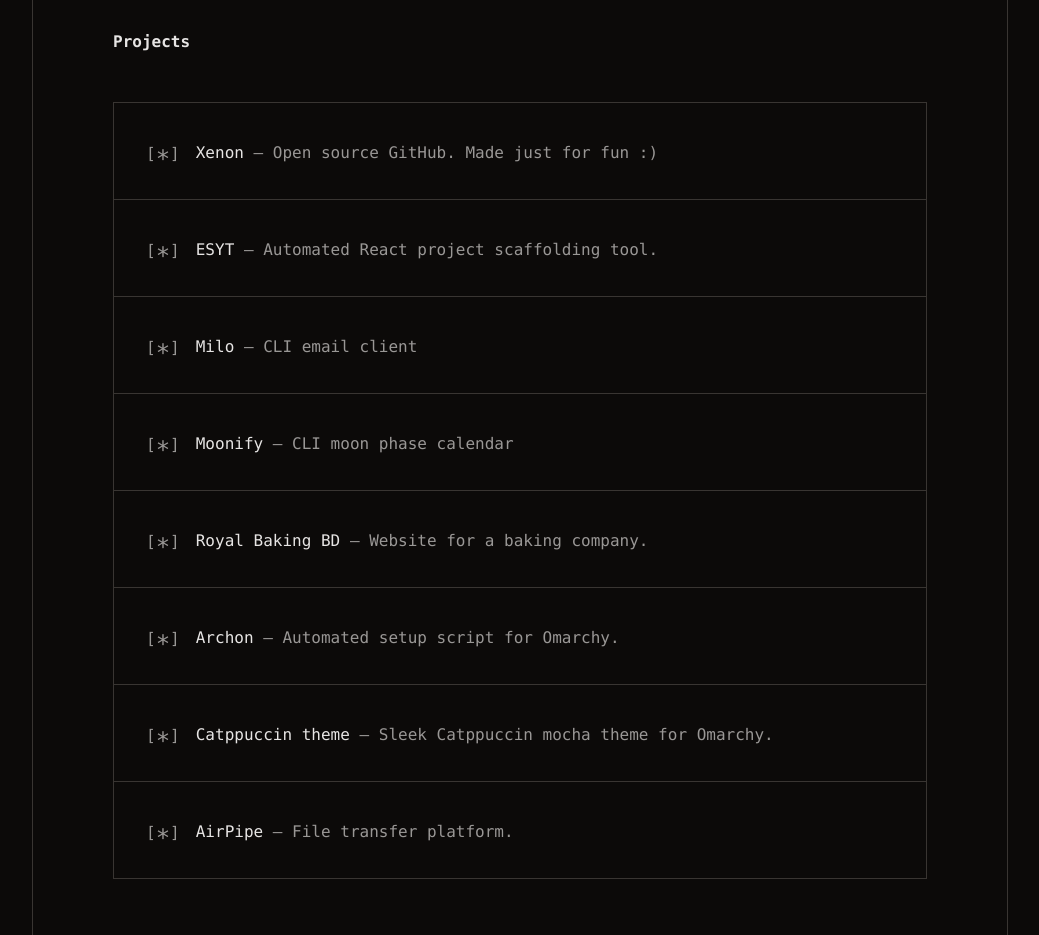
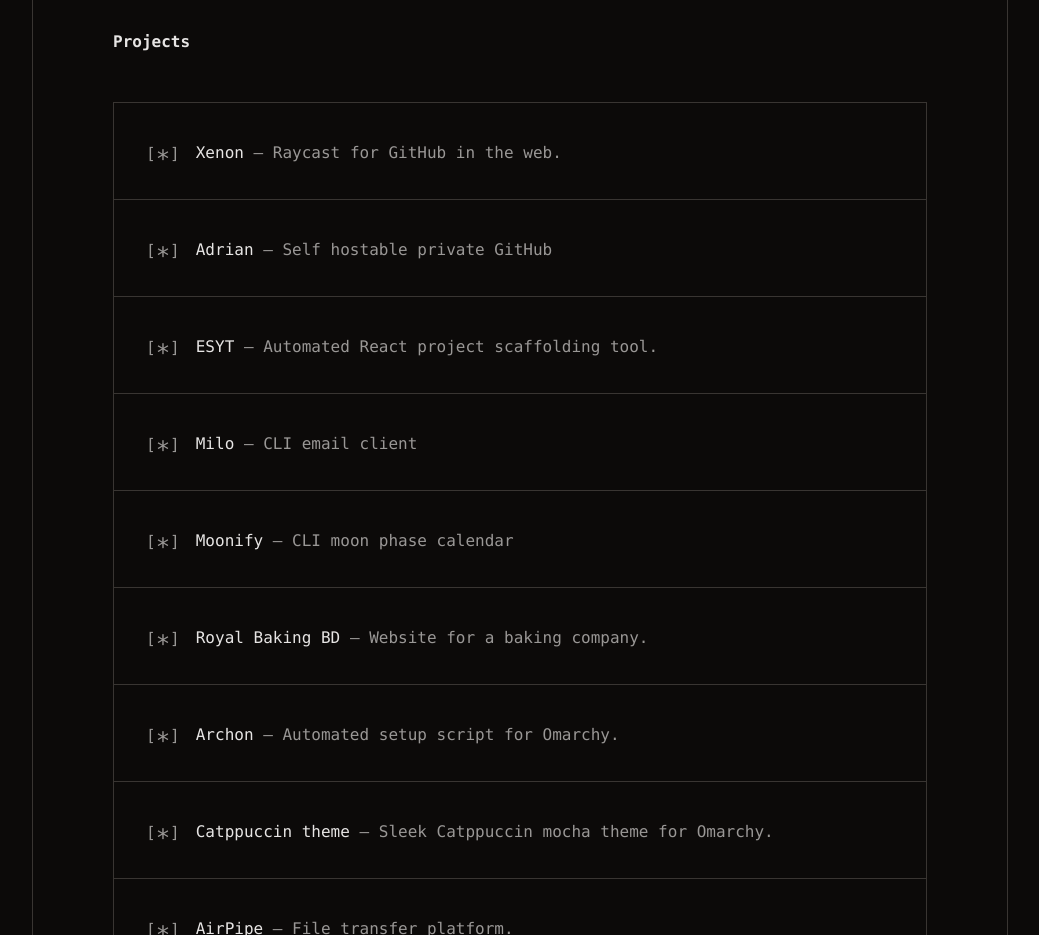
Before and after one commit to ESHAYAT102/portfolio, a React (Vite) app: page / in a window 1280 px wide. Shown: the part 1700-2635 px from the top of the page, without its empty margins (120-1159 px from the left). Built offline with nearby package versions, Linux system fonts and the light colour scheme.

Commit message:
Update Projects.tsx

```diff
--- a/src/sections/Projects.tsx
+++ b/src/sections/Projects.tsx
@@ -2,8 +2,13 @@
   const projects = [
     {
       name: "Xenon",
-      description: "Open source GitHub. Made just for fun :)",
+      description: "Raycast for GitHub in the web.",
       link: "https://xenon.eshayat.com",
+    },
+    {
+      name: "Adrian",
+      description: "Self hostable private GitHub",
+      link: "https://github.com/ESHAYAT102/adrian",
     },
     {
       name: "ESYT",
```
